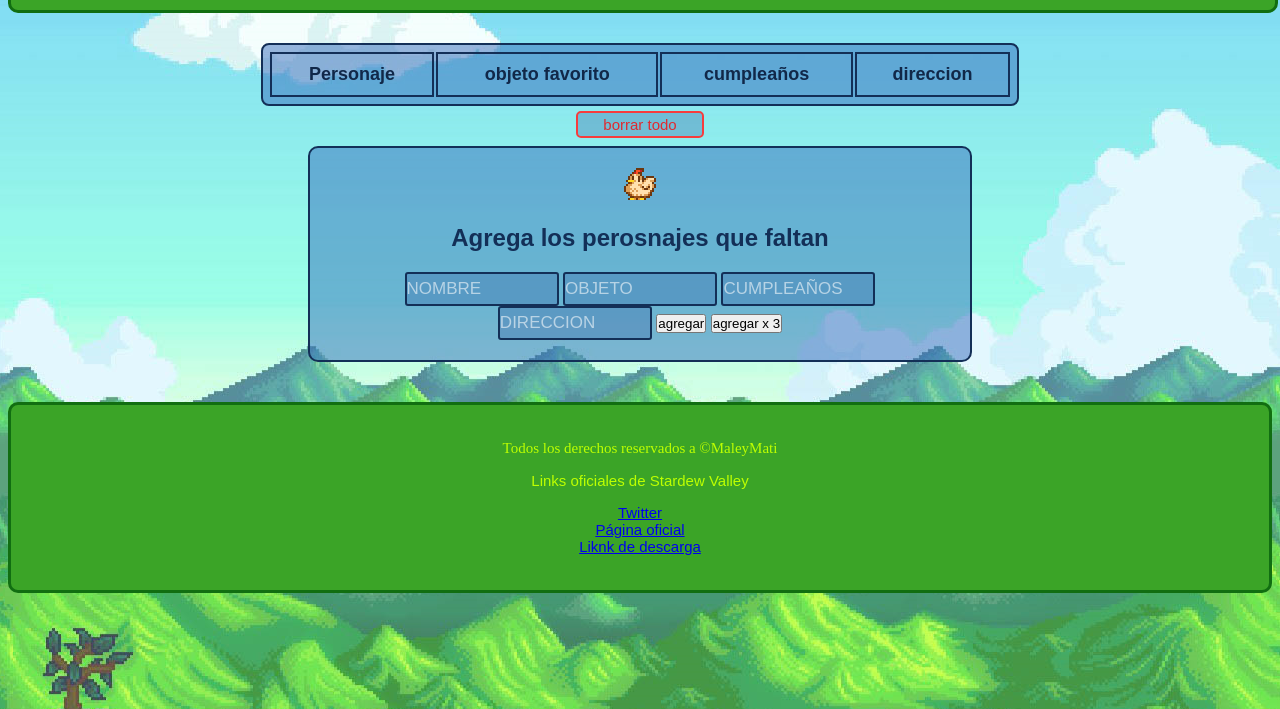
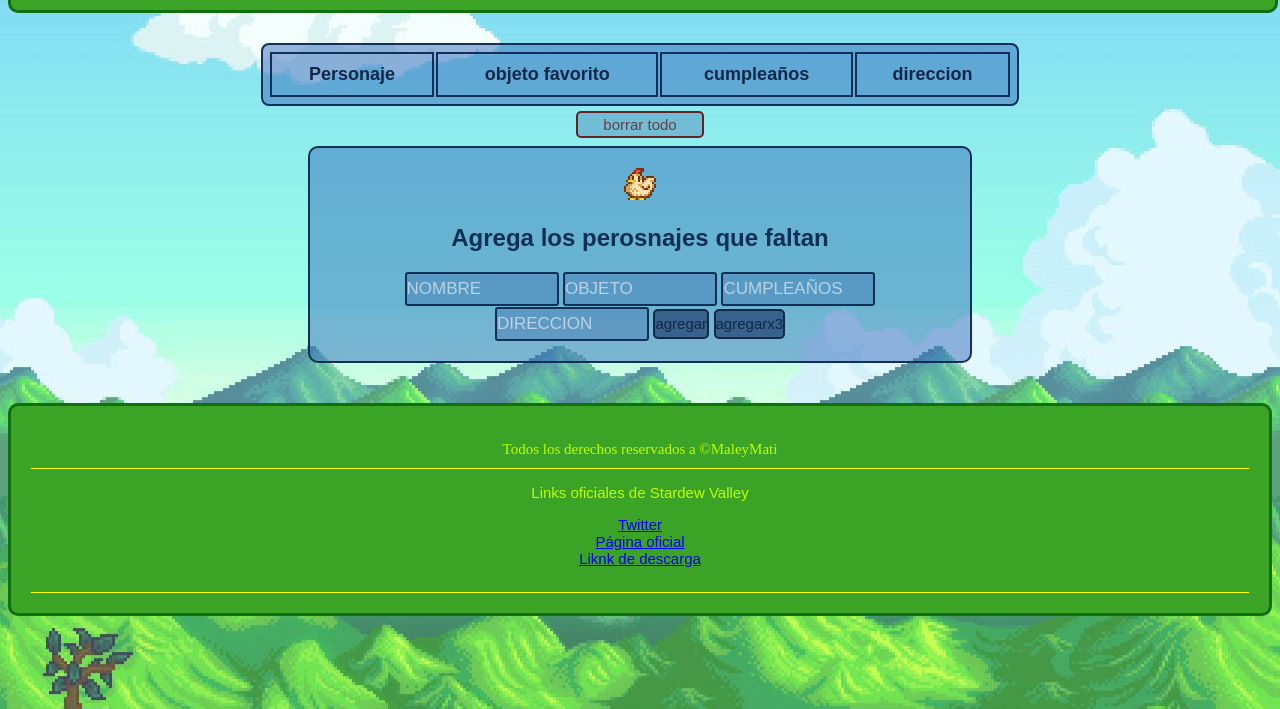
Before and after one commit to Manzapplez/Web2023, a plain HTML site: page personajes.html in a window 1280 px wide. Shown: the part 91-800 px from the top of the page. Drawn offline with Linux system fonts and the light colour scheme.

Commit message:
ultimo commit antes de la defensa(si no apruebo me mato joda)

```diff
--- a/JS/main.js
+++ b/JS/main.js
@@ -17,6 +17,7 @@ document.addEventListener("DOMContentLoaded", function () {
     let b = numCaptcha[Math.floor(Math.random() * numCaptcha.length)];
     let c = numCaptcha[Math.floor(Math.random() * numCaptcha.length)];
     let d = numCaptcha[Math.floor(Math.random() * numCaptcha.length)];
+
     let captcha = document.querySelector("#captcha").innerHTML = a + b + c + d;
 
     document.querySelector("#btn-validar").addEventListener("click", function (e) {
--- a/JS/tabla.js
+++ b/JS/tabla.js
@@ -5,11 +5,18 @@ document.addEventListener("DOMContentLoaded", function () {
   let contenidos = [];
 
   document.querySelector("#btnAgregar").addEventListener("click", agregar);
-    document.querySelector("#btn-borrar-todo").addEventListener("click", function(e) {
+
+  //--------------------------------------------------------(BORRAR TODO)
+
+  document.querySelector("#btn-borrar-todo").addEventListener("click", function (e) {
     tablaCONTENIDO.innerHTML = "";
+    contenidos = [];
   });
 
+  //--------------------------------------------------------(AGREGAR)
+
   function agregar() {
+
       let nombre = document.querySelector("#NOMBRE").value;
       let objeto = document.querySelector("#OBJETO").value;
       let cumple = document.querySelector("#CUMPLEAÑOS").value;
@@ -19,11 +26,18 @@ document.addEventListener("DOMContentLoaded", function () {
         nombres: nombre,
         objetoFav: objeto,
         cumpleaños: cumple,
-            direcciones: direccion
+        direcciones: direccion,
       };
 
       contenidos.push(items);
 
+
+    mostrar();
+  }
+
+  //--------------------------------------------------------(MOSTRAR)
+
+  function mostrar() {
     let j = "";
     for (const item of contenidos) {
       j += `<tr class="tabla-personajes">
@@ -37,19 +51,21 @@ document.addEventListener("DOMContentLoaded", function () {
     }
     tablaCONTENIDO.innerHTML = j;
 
+   //--------------------------------------------------------(ELIMINAR)
 
-
-        let btns  = document.querySelectorAll(".btn-eliminar")
+    let btns = document.querySelectorAll(".btn-eliminar")
 
     for (let i = 0; i < btns.length; i++) {
-                btns[i].addEventListener("click", function(e) {
+      btns[i].addEventListener("click", function (e) {
         this.parentElement.parentElement.remove();
-                   contenidos[i].pull();
-
+        contenidos.splice(i, 1);
+        console.log(contenidos);
       });
-
     }
-
-
+  }
+  document.querySelector("#btnAgregarX3").addEventListener("click", function () {
+    for(let i = 0;i<3;i++){
+      agregar();
     }
   });
+});
--- a/personajes.html
+++ b/personajes.html
@@ -50,8 +50,8 @@
       <input class="input-styles" id="OBJETO" type="text" placeholder="OBJETO">
       <input class="input-styles" id="CUMPLEAÑOS" type="text" placeholder="CUMPLEAÑOS">
       <input class="input-styles" id="DIRECCION" type="text" placeholder="DIRECCION">
-      <button id="btnAgregar" type="submit">agregar</button>
-      <button id="btnAgregarX3" type="submit">agregar x 3</button>
+      <button class="btns-style" id="btnAgregar" type="submit">agregar</button>
+      <button class="btns-style" id="btnAgregarX3" type="submit">agregarx3</button>
     </div>
 
 
--- a/styles.css
+++ b/styles.css
@@ -28,6 +28,11 @@ a:hover {
 #btn-borrar-todo:hover{
     color: red;
     border: 2px solid red;
+}
+
+.btns-style:hover{
+    border:2px solid blue;
+    color: blue;
 }
 
 
@@ -238,6 +243,16 @@ tr {
     color: rgba(255, 255, 255, 0.568);
 }
 
+.btns-style{
+    border: 2px solid #112849;
+    background-color: #204272b7;
+    height: 30px;
+    color: #112849;
+    font-size: 15px;
+    margin-top: 3px;
+    border-radius: 5px;
+}
+
 .btn-eliminar{
     border: none;
     background: none;
@@ -250,8 +265,8 @@ tr {
     left: 45%;
     right: 45%;
     align-items: center;
-    color: rgba(255, 0, 0, 0.781);
-    border: 2px solid rgb(247, 60, 60);
+    color: rgba(100, 26, 26, 0.781);
+    border: 2px solid rgb(100, 35, 35);
     font-size: 15px;
     background-color: #3e6baa5b;
     padding: 3px;
@@ -275,11 +290,16 @@ tr {
 
 .textofooter1 {
     font-family: 'Times New Roman', Times, serif;
+    padding-bottom: 10px;
+    border-bottom: 1px solid #FEFB00;
+
 }
 
 .listafooter {
     font-size: 15px;
     font-family: 'Times New Roman', Times, serif;
+    border-bottom: 1px solid #FEFB00;
+    padding-bottom: 10px; ;
 }
 
 .listafooter,
@@ -361,7 +381,7 @@ li {
         height: 145px;
     }
 
-    /*------------input de registro--------------*/
+    /*--------------INPUT DE REGISTRO-----------------*/
     .paginaInput {
         margin-right: 50px;
         margin-left: 50px;
```
Lines whose indentation alone changed are shown as unchanged.
